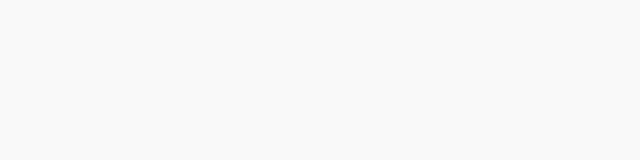
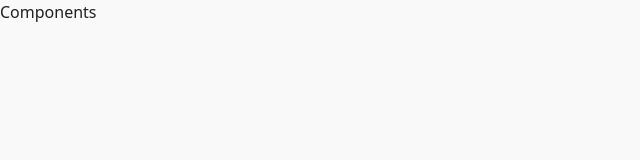
Before and after one commit to ObelusFi/trioxide, a SvelteKit app: page / in a window 1280 px wide. Shown: the top 160 px of the page, without its empty margins (0-640 px from the left). Built offline with nearby package versions, Linux system fonts and the light colour scheme.

Commit message:
fix: docs

```diff
--- a/src/routes/+page.svelte
+++ b/src/routes/+page.svelte
@@ -0,0 +1,5 @@
+<script>
+	import { resolve } from '$app/paths';
+</script>
+
+<a href={resolve('/components/context-menu')}>Components</a>
```
